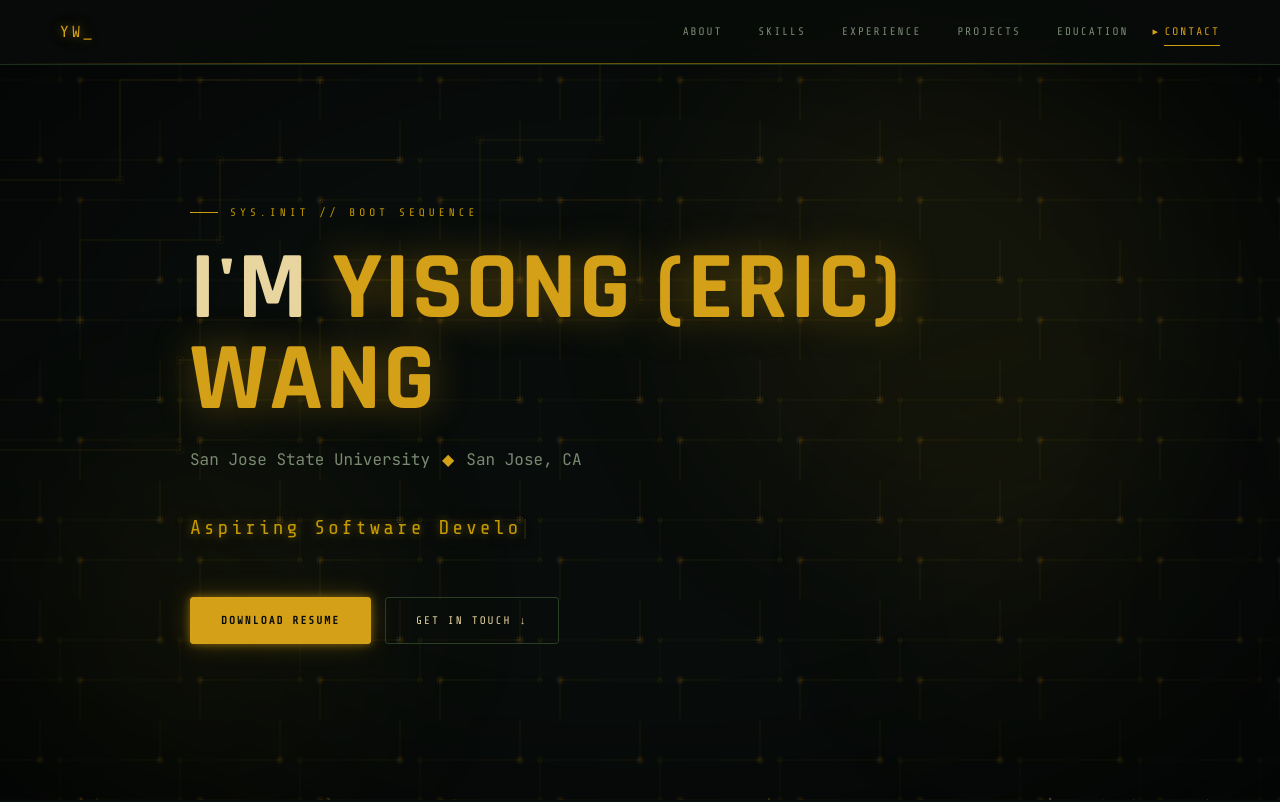
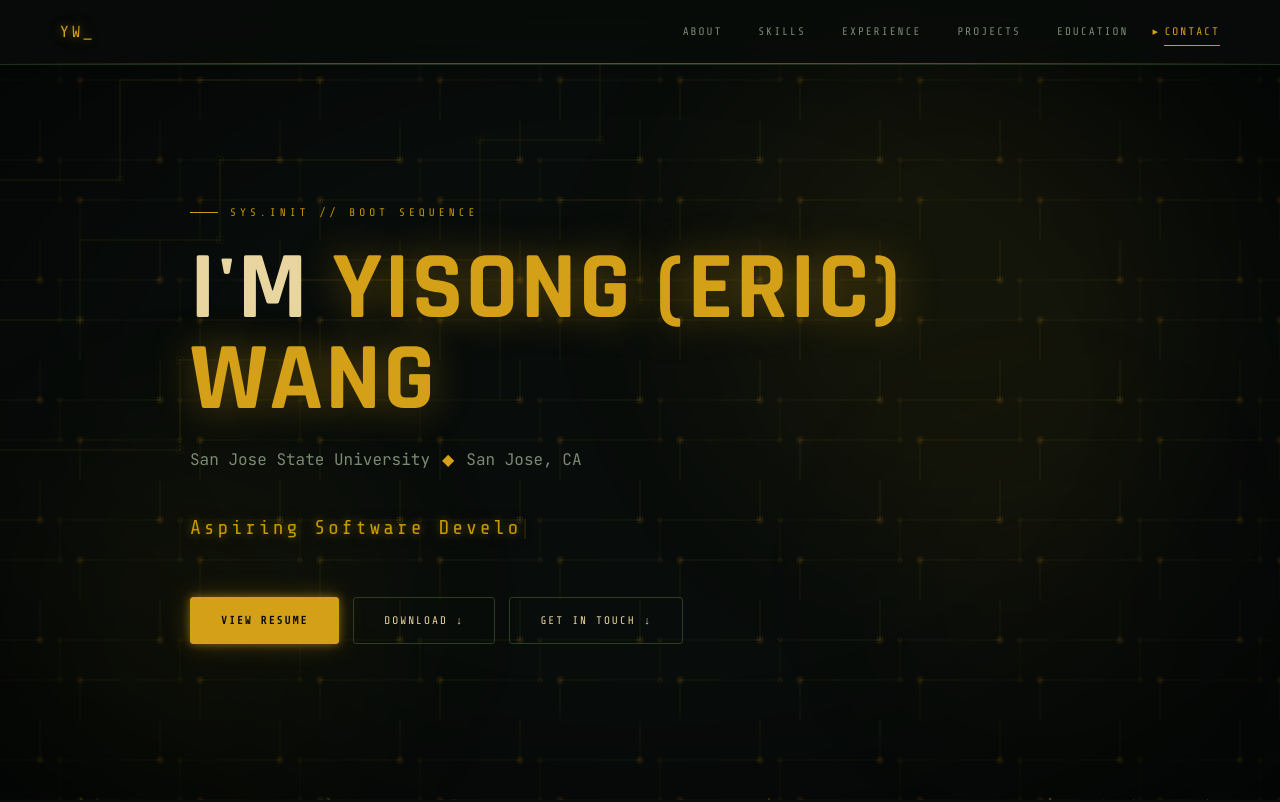
Before and after one commit to yiswangdev/personal-website, a React (Vite) app: page / in a window 1280 px wide. Shown: the top 802 px of the page. Built offline with nearby package versions, Linux system fonts and the light colour scheme.

Commit message:
fixed footer

```diff
--- a/src/App.css
+++ b/src/App.css
@@ -608,7 +608,7 @@ footer {
   border-top: 1px solid var(--border);
   padding: 22px 60px; text-align: center;
   font-family: var(--font-mono);
-  font-size: 10px; color: var(--border2);
+  font-size: 10px; color: var(--muted);
   letter-spacing: 2px; position: relative; z-index: 1;
 }
 footer::before {
@@ -616,7 +616,7 @@ footer::before {
   position: absolute; top: 0; left: 50%; transform: translateX(-50%);
   width: 160px; height: 1px;
   background: linear-gradient(90deg, transparent, var(--gold-mid), transparent);
-  opacity: 0.5;
+  opacity: 50;
 }
 
 /* ── Responsive ── */
--- a/src/App.jsx
+++ b/src/App.jsx
@@ -6,7 +6,6 @@
 
 import { useState, useEffect, useRef } from "react";
 import "./App.css";
-
 
 // ─────────────────────────────────────────────
 //  DATA  — edit all of these
@@ -22,7 +21,7 @@ const INFO = {
   email: "eric.wang02@sjsu.edu",
   github: "https://github.com/yiswangdev",
   linkedin: "https://www.linkedin.com/in/yisongw/",
-  resume: "#",
+  resume: "/resume.pdf",
 };
 
 // SECTION: Typewriter roles
@@ -382,8 +381,11 @@ function Hero() {
 
         <div className="hero-cta fade-up" style={{ animationDelay: "0.65s", opacity: 0 }}>
           {/* SECTION: CTA Buttons */}
-          <a className="btn btn-primary" href={INFO.resume}>
-            Download Resume
+          <a className="btn btn-primary" href={INFO.resume} target="_blank" rel="noreferrer">
+            View Resume
+          </a>
+          <a className="btn btn-outline" href={INFO.resume} download="Yisong_Wang_Resume.pdf">
+            Download ↓
           </a>
           <button className="btn btn-outline" onClick={() => document.getElementById("contact").scrollIntoView({ behavior: "smooth" })}>
             Get In Touch ↓
```
Also changed, not shown: 1 other file (tests, documents, lock files or other folders).
